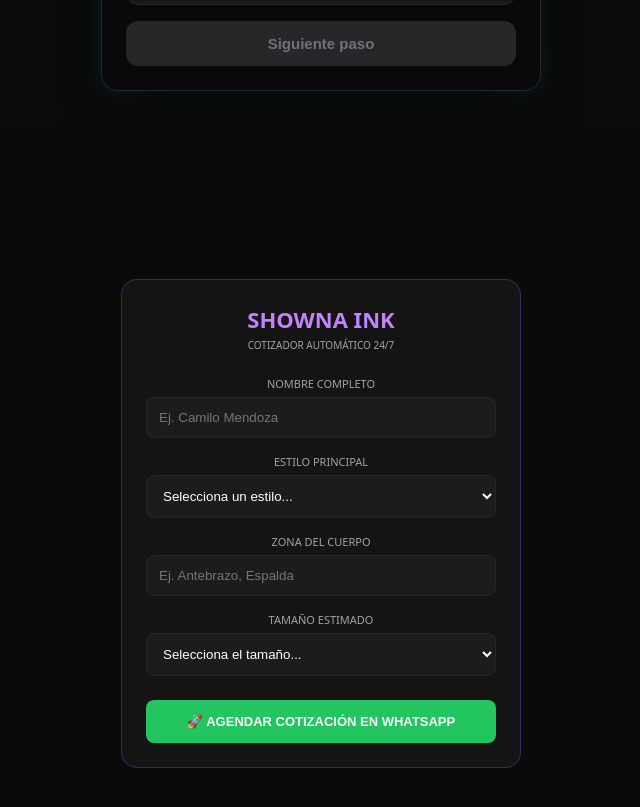
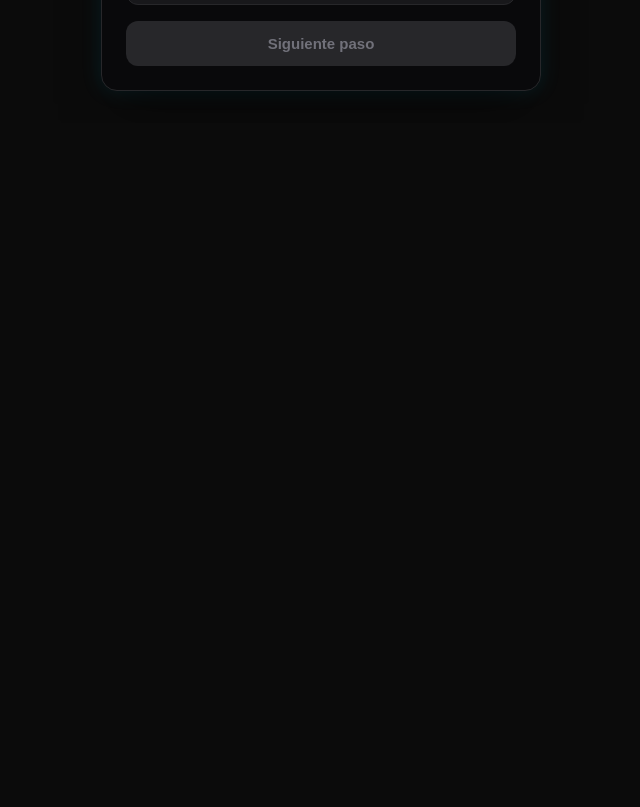
Before and after one commit to BaKai209/master-landing-react, a React (Create React App) app: page / in a window 1280 px wide. Shown: the part 2480-3287 px from the top of the page, without its empty margins (319-959 px from the left). After the commit the page ends 2603 px from the top, so only its background shows below. Built offline with nearby package versions, Linux system fonts and the light colour scheme; the HTML template or start-up script is replaced by a standard one.

Commit message:
feat: radar activo

```diff
--- a/package.json
+++ b/package.json
@@ -7,6 +7,7 @@
     "@testing-library/jest-dom": "^6.9.1",
     "@testing-library/react": "^16.3.3",
     "@testing-library/user-event": "^13.5.0",
+    "@vercel/analytics": "^2.0.1",
     "react": "^19.3.1",
     "react-dom": "^19.3.1",
     "react-scripts": "5.0.1",
--- a/src/App.js
+++ b/src/App.js
@@ -7,6 +7,7 @@ import Analytics from './components/Analitytics/Analytics';
 import Infrastructure from './components/Infrastructure/Infrastructure';
 import PreCalificadorEstetico from './components/PrecalificadorEstetico';
 import CotizadorShowNa from './components/CotizadorExclusive';
+import {Analytics as VercelAnalytics} from '@vercel/analytics/react';
 
 function App() {
   return (
@@ -17,7 +18,10 @@ function App() {
       <Analytics />
       <Infrastructure />
       <PreCalificadorEstetico />
-      <CotizadorShowNa />
+      {/*<CotizadorShowNa />*/}
+
+
+       <VercelAnalytics />
 
     </div>
   );
```
Also changed, not shown: 1 other file (tests, documents, lock files or other folders).
